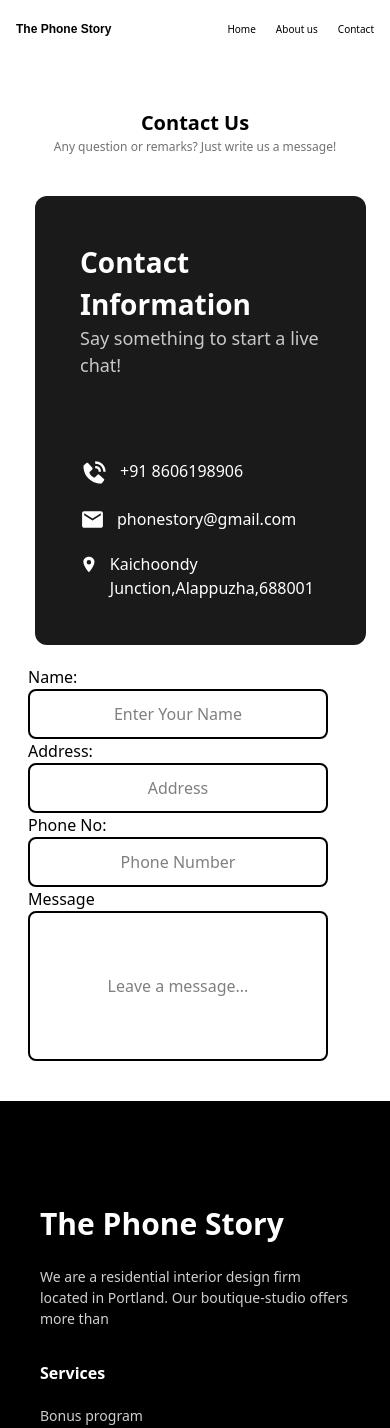
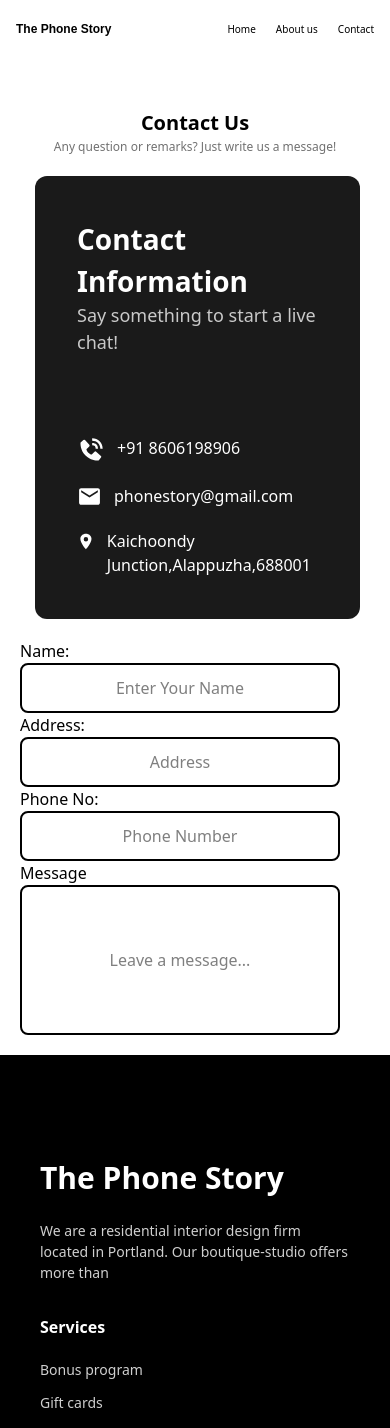
Before and after one commit to fathimaizzu/PhoneStory, a React (Vite) app: page /contact in a window 390 px wide. Shown: the top 1428 px of the page. Built offline with nearby package versions, Linux system fonts and the light colour scheme; a web font is replaced by a local one.

Commit message:
contact input width changed

```diff
--- a/src/Components/Contact/ConSec.jsx
+++ b/src/Components/Contact/ConSec.jsx
@@ -10,9 +10,9 @@ function ConSec() {
             <h1 className='text-center font-bold text-[20px] sm:text-[30px] lg:text-[40px]'>Contact Us</h1>
             <p className='text-center font-medium text-[12px] sm:text-[15px] lg:text-[18px] text-[#717171]'>Any question or remarks? Just write us a message!</p>
         </div>
-        <div className='grid grid-cols-1 sm:grid-cols-2  justify-center  py-10  '>
+        <div className='grid grid-cols-1 sm:grid-cols-2  justify-center  py-5  '>
     <div className='flex pl-0 md:pl-13 lg:pl-40  xl:pl-80 px-80 w-[50%] items-center mx-auto'>
-        <div className='bg-[#1A1A1A] p-[45px] rounded-xl mb-5'>
+        <div className='bg-[#1A1A1A] p-[42px] rounded-xl mb-5'>
             <h1 className='font-semibold text-[28px] text-white'>Contact Information</h1>
             <p className='text-[18px] text-[#C9C9C9] '>Say something to start a live chat!</p>
             <div className='flex text-white mt-20 space-y-5 gap-3'>
@@ -30,15 +30,15 @@ function ConSec() {
         </div>
 
     </div>
-    <div className='px-7 sm:px-12 xl:px-20  flex-row  w-[50%]   '>
+    <div className='px-5 sm:px-12 xl:px-20  flex-row  w-[50%]   '>
         <h1>Name:</h1>
-        <input type="text" placeholder='Enter Your Name' className='w-[300px] h-[50px] border-2 rounded-lg text-center'/>
+        <input type="text" placeholder='Enter Your Name' className='w-[320px] h-[50px] border-2 rounded-lg text-center'/>
         <h1>Address:</h1>
-        <input type="text" placeholder='Address' className='w-[300px] h-[50px] border-2 rounded-lg text-center'/>
+        <input type="text" placeholder='Address' className='w-[320px] h-[50px] border-2 rounded-lg text-center'/>
          <h1>Phone No:</h1>
-        <input type="text" placeholder='Phone Number' className='w-[300px] h-[50px] border-2 rounded-lg text-center'/>
+        <input type="text" placeholder='Phone Number' className='w-[320px] h-[50px] border-2 rounded-lg text-center'/>
         <h1>Message</h1>
-        <input type="text" placeholder='Leave a message...' className='w-[300px] h-[150px] border-2 rounded-lg text-center'/>
+        <input type="text" placeholder='Leave a message...' className='w-[320px] h-[150px] border-2 rounded-lg text-center'/>
 
 
     </div>
```
